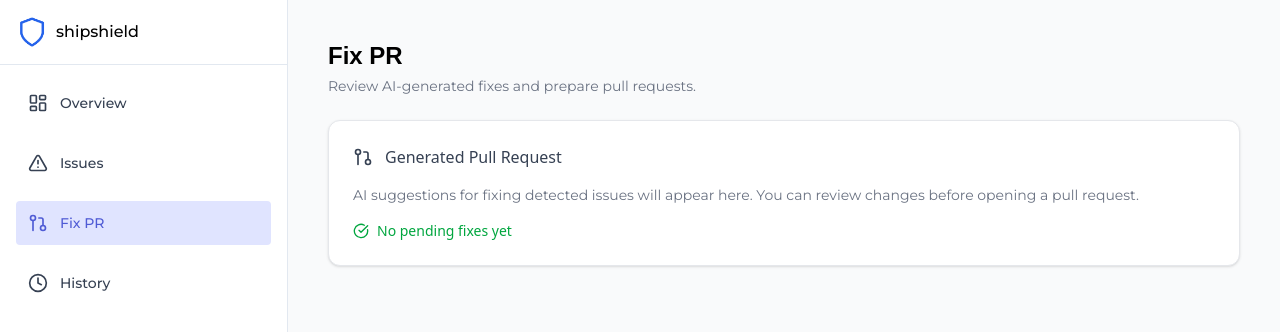
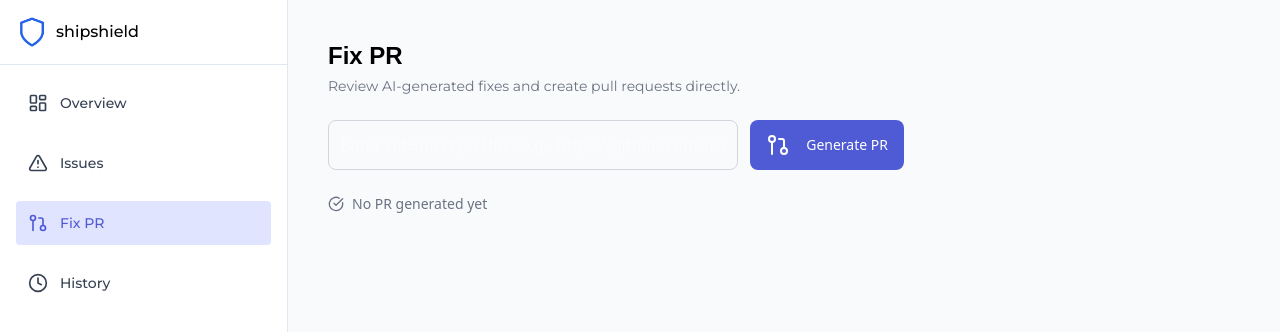
Before and after one commit to nife-codes/shipshield, a React (Vite) app in the folder shipshield-frontend/: page /fixpr in a window 1280 px wide. Shown: the top 332 px of the page. Built offline with nearby package versions, Linux system fonts and the light colour scheme; no server answers; a web font is replaced by a local one.

Commit message:
Enhance FixPR component with loading and error states
Added loading state, error handling, and improved UI text for generating pull requests.

```diff
--- a/shipshield-frontend/src/Pages/FixPR.jsx
+++ b/shipshield-frontend/src/Pages/FixPR.jsx
@@ -1,8 +1,32 @@
-import React from 'react'
+import React, { useState } from 'react'
 import { motion } from 'framer-motion'
-import { GitPullRequest, CheckCircle } from 'lucide-react'
+import { GitPullRequest, CheckCircle, Loader2, AlertTriangle, ExternalLink } from 'lucide-react'
+import CustomButton from '../components/ui/Button'
+import { api } from '../services/api' // Make sure api.js has a call for /pr/generate
 
 const FixPR = () => {
+  const [repoUrl, setRepoUrl] = useState('')
+  const [loading, setLoading] = useState(false)
+  const [prData, setPrData] = useState(null)
+  const [error, setError] = useState(null)
+
+  const handleGeneratePR = async () => {
+    if (!repoUrl) return setError('Please enter a GitHub repository URL.')
+
+    setLoading(true)
+    setError(null)
+    setPrData(null)
+
+    try {
+      const response = await api.generatePR({ repoUrl }) // POST to backend
+      setPrData(response)
+    } catch (err) {
+      setError(err.message || 'Failed to generate PR. Check the repo URL and try again.')
+    } finally {
+      setLoading(false)
+    }
+  }
+
   return (
     <motion.section
       initial={{ opacity: 0, y: 10 }}
@@ -10,29 +34,64 @@ const FixPR = () => {
       transition={{ duration: 0.4 }}
       className="min-h-screen bg-gray-50 p-6 md:p-10"
     >
+      {/* Header */}
       <header className="mb-6">
         <h1 className="text-2xl font-bold text-black">Fix PR</h1>
         <p className="text-sm text-gray-500 mt-1">
-          Review AI-generated fixes and prepare pull requests.
+          Review AI-generated fixes and create pull requests directly.
         </p>
       </header>
 
-      <div className="bg-white p-6 rounded-xl border border-gray-200 shadow-sm space-y-4">
-        <div className="flex items-center gap-3 text-gray-700 font-medium">
-          <GitPullRequest size={20} />
-          Generated Pull Request
+      {/* Input */}
+      <div className="flex flex-col md:flex-row gap-3 mb-6 max-w-xl">
+        <input
+          type="text"
+          placeholder="Enter GitHub repo URL (e.g., https://github.com/user/repo)"
+          className="flex-1 p-3 border border-gray-300 rounded-lg"
+          value={repoUrl}
+          onChange={(e) => setRepoUrl(e.target.value)}
+        />
+        <CustomButton onClick={handleGeneratePR} disabled={loading}>
+          {loading ? <Loader2 className="animate-spin h-5 w-5 mr-2" /> : <GitPullRequest className="mr-2" />}
+          Generate PR
+        </CustomButton>
+      </div>
+
+      {/* Status Messages */}
+      {error && (
+        <div className="flex items-center gap-2 text-red-600 font-medium mb-4">
+          <AlertTriangle size={16} />
+          {error}
         </div>
+      )}
 
-        <p className="text-sm text-gray-500">
-          AI suggestions for fixing detected issues will appear here.
-          You can review changes before opening a pull request.
-        </p>
-
-        <div className="flex items-center gap-2 text-green-600 text-sm font-medium">
-          <CheckCircle size={16} />
-          No pending fixes yet
+      {/* PR Result */}
+      {prData ? (
+        <div className="bg-white p-6 rounded-xl border border-gray-200 shadow-sm space-y-4 max-w-xl">
+          <div className="flex items-center gap-3 text-green-600 font-medium">
+            <CheckCircle size={20} />
+            PR Generated Successfully
+          </div>
+          <p className="text-sm text-gray-500">
+            Branch <span className="font-medium">{prData.branch}</span> created and PR is ready.
+          </p>
+          <a
+            href={prData.prUrl}
+            target="_blank"
+            rel="noopener noreferrer"
+            className="text-blue-600 font-medium flex items-center gap-1 hover:underline"
+          >
+            View Pull Request <ExternalLink size={16} />
+          </a>
         </div>
-      </div>
+      ) : (
+        !loading && (
+          <div className="flex items-center gap-2 text-gray-500 text-sm font-medium">
+            <CheckCircle size={16} />
+            No PR generated yet
+          </div>
+        )
+      )}
     </motion.section>
   )
 }
```
